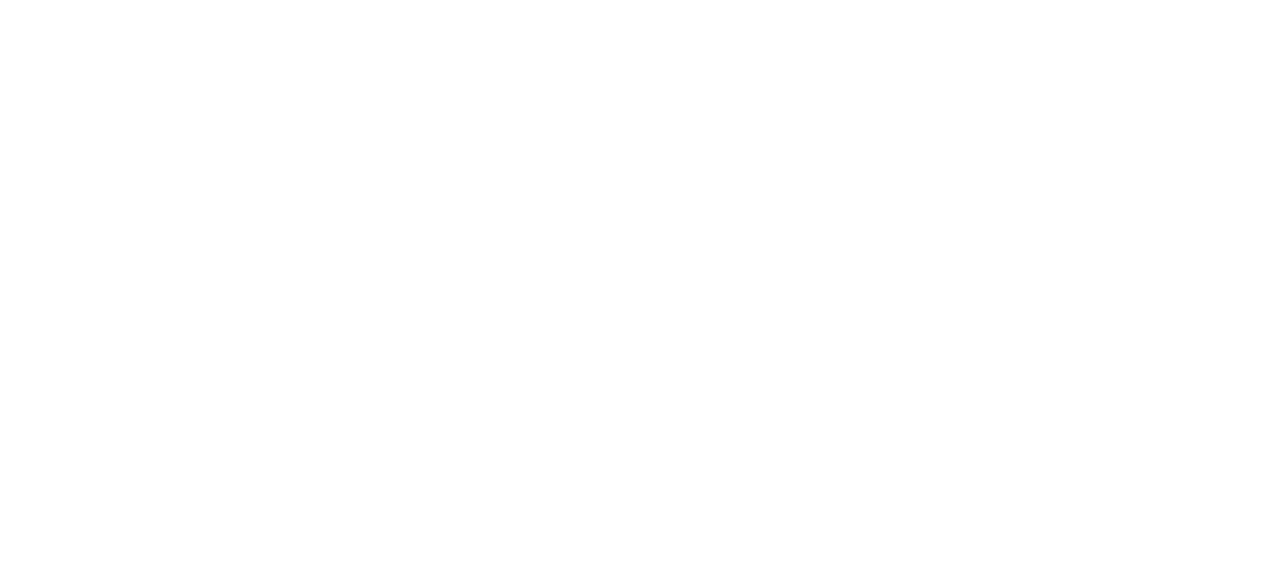
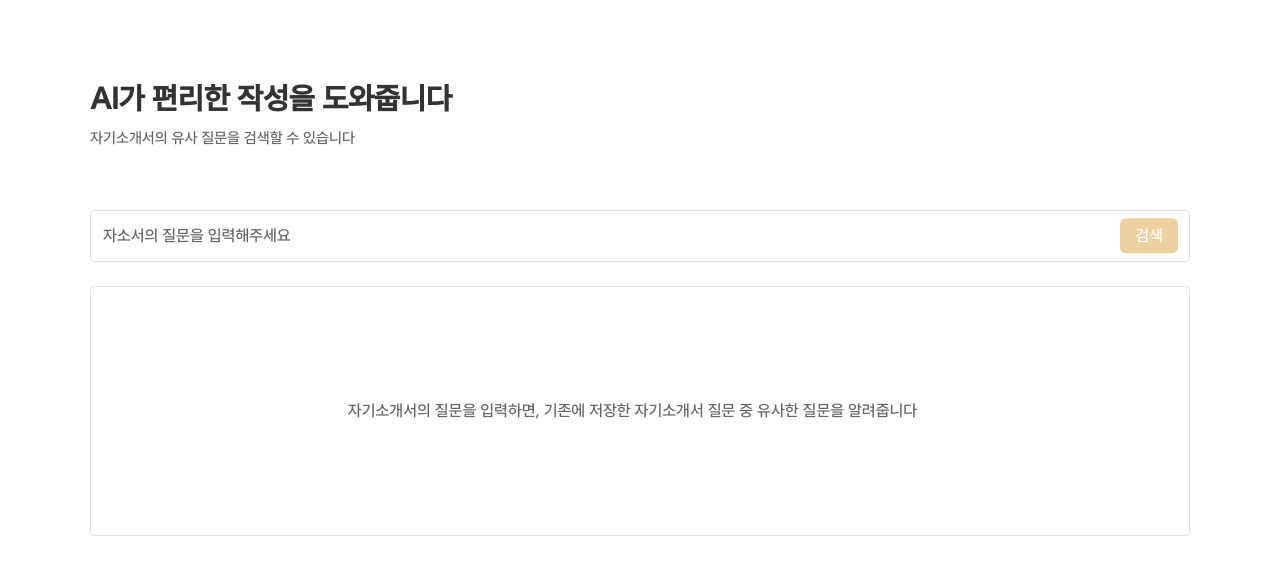
Before and after one commit to myy-resumate/Frontend, a React (Create React App) app: page /aiTool in a window 1280 px wide. Before the commit this address had no page. Shown: the top 574 px of the page. Built offline with nearby package versions, Linux system fonts and the light colour scheme.

Commit message:
:sparkles: feat: AI 도구 화면 구현 #13

```diff
--- a/src/App.js
+++ b/src/App.js
@@ -18,6 +18,8 @@
 import ComingSoon from "./components/ComingSoon/ComingSoon";
 import ScrollToTop from "./common/ScrollToTop";
 import ProtectedRoute from "./common/ProtectedRoute";
+import AiTool from "./components/AiTool/AiTool";
+import AiToolCom from "./components/AiTool/AiToolCom";
 
 function App() {
   return (
@@ -33,7 +35,7 @@
         <Route path="/repository" element={<Repo />} />
         <Route path="/res" element={<Resume />} />
         <Route path="/resform" element={<ResumeForm />} />
-
+        <Route path="/aiTool" element={<AiTool />} />
 
         <Route path="/" element={<ProtectedRoute><Home /></ProtectedRoute>} />
         <Route path="/sign-up" element={<Signup />} />
@@ -42,7 +44,7 @@
         <Route path="/resume/:resumeId" element={<ProtectedRoute><ResumeCom /></ProtectedRoute>} />
         <Route path="/resume-form" element={<ProtectedRoute><ResumeFormCom /></ProtectedRoute>} />
         <Route path="/edit/:resumeId" element={<ProtectedRoute><ResumeEditFormCom /></ProtectedRoute>} />
-        <Route path="/ai" element={<ProtectedRoute><ComingSoon serviceName={'AI도구'} /></ProtectedRoute>} />
+        <Route path="/ai" element={<ProtectedRoute><AiToolCom /></ProtectedRoute>} />
         <Route path="/qna" element={<ProtectedRoute><ComingSoon serviceName={'Q&A'} /></ProtectedRoute>} />
       </Routes>
     </BrowserRouter>
--- a/src/common/apiClient.js
+++ b/src/common/apiClient.js
@@ -2,6 +2,7 @@
 
 const apiClient = axios.create({
     baseURL: 'https://hamzzi.store'
+    //baseURL: 'http://localhost:8080'
 });
 
 // 요청 인터셉터 추가: 모든 요청에 JWT 포함
--- /dev/null
+++ b/src/components/AiTool/AiTool.js
@@ -0,0 +1,103 @@
+import React, { useState } from 'react';
+import { ChevronsRight, ChevronLeft, ChevronRight } from 'lucide-react';
+import styles from './AiTool.module.css';
+import apiClient from '../../common/apiClient';
+
+function AiTool() {
+    const [searchQuery, setSearchQuery] = useState('');
+    const [currentExample, setCurrentExample] = useState(0);
+    const [examples, setExamples] = useState([]);
+    const [isLoading, setIsLoading] = useState(false);
+
+    const handleSearch = async () => {
+        try {
+            console.log("Searching for:", searchQuery);
+            setIsLoading(true);
+            const response = await apiClient.post(
+                '/api/ai',
+                { question: searchQuery },
+                { withCredentials: true }
+            );
+
+            // API 응답 데이터가 있는지 확인하고 안전하게 처리
+            //const answerList = response.data?.result?.questionAnswerDTOList || [];
+            setExamples(response.data.result.questionAnswerDTOList);
+            setCurrentExample(0);
+        } catch (error) {
+            console.error('Error fetching question:', error);
+            setExamples([]); // 에러 발생 시 빈 배열로 초기화
+        } finally {
+            setIsLoading(false);
+        }
+    }
+
+    const handleSearchChange = (e) => {
+        setSearchQuery(e.target.value);
+    };
+
+    const handlePrevExample = () => {
+        setCurrentExample(prev => prev > 0 ? prev - 1 : examples.length - 1);
+    };
+
+    const handleNextExample = () => {
+        setCurrentExample(prev => (prev + 1) % examples.length);
+    };
+
+    const handleKeyPress = (e) => {
+        if (e.key === 'Enter') {
+            handleSearch();
+        }
+    };
+
+    return (
+        <div className={styles.container}>
+            <div className={styles.header}>
+                <h1>AI가 편리한 작성을 도와줍니다</h1>
+                <p className={styles.subtitle}>자기소개서의 유사 질문을 검색할 수 있습니다</p>
+            </div>
+
+            <div className={styles.searchSection}>
+                {/* <p className={styles.searchInfo}>자기소개서의 질문을 입력하면, 기존에 저장한 자기소개서 질문 중 유사한 질문을 알려줍니다</p> */}
+
+                <div className={styles.searchBox}>
+                    <input
+                        type="text"
+                        placeholder="자소서의 질문을 입력해주세요"
+                        value={searchQuery}
+                        onChange={handleSearchChange}
+                        onKeyPress={handleKeyPress}
+                    />
+                    <button onClick={handleSearch} className={styles.searchButton} disabled={isLoading}>
+                        {isLoading ? '검색 중...' : '검색'}
+                    </button>
+                </div>
+            </div>
+
+            <div className={styles.examplesBox}>
+                {examples.length > 0 ? (
+                    <>
+                        <div className={styles.exampleContent}>
+                            <p className={styles.question}>{examples[currentExample].question}</p>
+                            <p className={styles.answer}>{examples[currentExample].answer}</p>
+                            <a href={"/resume/" + examples[currentExample].resumeId} className={styles.exampleLink}>해당 지원서로 이동 <ChevronsRight size={18} /></a>
+
+                            <div className={styles.navigationButtons}>
+                                <button onClick={handlePrevExample} className={styles.navButton} disabled={examples.length <= 1}>
+                                    <ChevronLeft size={20} />
+                                </button>
+                                <span className={styles.exampleCounter}>{currentExample + 1} / {examples.length}</span>
+                                <button onClick={handleNextExample} className={styles.navButton} disabled={examples.length <= 1}>
+                                    <ChevronRight size={20} />
+                                </button>
+                            </div>
+                        </div>
+                    </>
+                ) : (
+                    <p className={styles.emptyMessage}>자기소개서의 질문을 입력하면, 기존에 저장한 자기소개서 질문 중 유사한 질문을 알려줍니다</p>
+                )}
+            </div>
+        </div>
+    );
+}
+
+export default AiTool;
--- /dev/null
+++ b/src/components/AiTool/AiTool.module.css
@@ -0,0 +1,186 @@
+* {
+    box-sizing: border-box;
+    margin: 0;
+    padding: 0;
+}
+
+body {
+    line-height: 1.6;
+    color: #333;
+}
+
+.container {
+    display: flex;
+    flex-direction: column;
+    max-width: 1100px;
+    margin: 0 auto;
+    margin-top: 80px;
+    margin-bottom: 20px;
+    width: 100%;
+}
+
+.header {
+    margin-bottom: 60px;
+}
+
+.header h1 {
+    font-size: 30px;
+    font-weight: 1000;
+    margin-bottom: 0px;
+}
+
+.subtitle {
+    margin-top: 10px;
+    margin-bottom: 0px;
+    font-size: 15px;
+    color: #666;
+}
+
+.searchSection {
+    width: 100%;
+    margin-bottom: 24px;
+}
+
+.searchInfo {
+    font-size: 15px;
+    margin-bottom: 12px;
+}
+
+.searchBox {
+    position: relative;
+    width: 100%;
+}
+
+.searchBox input {
+    width: 100%;
+    padding: 12px;
+    padding-right: 48px;
+    border: 1px solid #e0e0e0;
+    border-radius: 4px;
+    font-size: 16px;
+    outline: none;
+    transition: border 0.2s;
+}
+
+.searchBox input:focus {
+    outline: 2px solid #ECD19E;
+}
+
+.searchBox input::placeholder {
+    font-size: 16px;
+    color: #666;
+}
+
+.emptyMessage {
+    font-size: 16px;
+    line-height: 1.7;
+    color: #666;
+    margin-right: 15px;
+    display: flex;
+    justify-content: center;
+    align-items: center;
+    height: 100%;
+}
+
+.searchButton {
+    position: absolute;
+    right: 12px;
+    top: 50%;
+    transform: translateY(-50%);
+    background-color: #ECD19E;
+    border: none;
+    cursor: pointer;
+    color: #ffffff;
+    padding: 5px 15px;
+    border-radius: 6px;
+    font-size: 16px;
+    font-weight: 500;
+    transition: background-color 0.2s;
+}
+
+.searchButton:hover {
+    background-color: #E0C08A;
+}
+
+.examplesBox {
+    width: 100%;
+    height: 250px;
+    border: 1px solid #e0e0e0;
+    border-radius: 4px;
+    padding: 20px;
+    position: relative;
+}
+
+.exampleContent {
+    margin-bottom: 0px;
+    height: calc(100% - 40px);
+    overflow-y: auto;
+    display: flex;
+    flex-direction: column;
+    gap: 0px;
+}
+
+.exampleContent p {
+    font-size: 16px;
+    line-height: 1.7;
+}
+
+.question {
+    font-size: 16px;
+    line-height: 1.7;
+    color: #333;
+    border-bottom: 1px solid #e0e0e0;
+    padding-bottom: 10px;
+    margin-right: 15px;
+    margin-bottom: 0px;
+}
+
+.answer {
+    font-size: 16px;
+    line-height: 1.7;
+    color: #333;
+    margin-right: 15px;
+    padding-top: 10px;
+}
+
+.exampleLink {
+    color: #666;
+    text-decoration: none;
+    display: flex;
+    align-items: center;
+    gap: 4px;
+    font-size: 14px;
+    margin-top: auto;
+    padding-top: 10px;
+}
+
+.exampleLink:hover {
+    color: #ECD19E;
+}
+
+.navigationButtons {
+    display: flex;
+    justify-content: center;
+    gap: 16px;
+    position: absolute;
+    bottom: 20px;
+    left: 0;
+    right: 0;
+}
+
+.navButton {
+    background: none;
+    border: none;
+    cursor: pointer;
+    padding: 4px;
+    border-radius: 4px;
+    color: #666;
+}
+
+.navButton:hover {
+    background-color: #f3f4f6;
+}
+
+.exampleCounter {
+    padding: 4px;
+}
--- /dev/null
+++ b/src/components/AiTool/AiToolCom.js
@@ -0,0 +1,22 @@
+import React from "react";
+import Navbar from "../common/NavBar";
+import Footer from "../common/Footer";
+import AiTool from "./AiTool";
+import { Helmet } from 'react-helmet';
+
+const AiToolCom = () => {
+    return (
+        <div>
+            <Helmet>
+                <title>햄매니저 - AI도구</title>
+                <link rel="icon" href="/favicon.ico" />
+            </Helmet>
+
+            <Navbar />
+            <AiTool />
+            <Footer />
+        </div>
+    );
+}
+
+export default AiToolCom;
--- a/src/components/Repo/Repo.css
+++ b/src/components/Repo/Repo.css
@@ -9,19 +9,20 @@
 /* 헤더 섹션 */
 .page-header {
     margin-top: 30px;
-    margin-bottom: 90px;
+    margin-bottom: 60px;
 }
 
 .page-title {
     font-size: 30px;
     font-weight: 1000;
-    margin-bottom: 4px;
+    margin-bottom: 0px;
 }
 
 .page-description {
     font-size: 15px;
     color: #6b7280;
-    margin-top: 15px;
+    margin-top: 10px;
+    margin-bottom: 0px;
     margin-left: 3px;
 }
 
--- a/src/components/common/NavBar.module.css
+++ b/src/components/common/NavBar.module.css
@@ -78,6 +78,6 @@
 }
 
 .authButton:hover {
-    background-color: #ECD19E;
+    color: #ECD19E;
     /* 마우스 올렸을 때 색 변경 */
 }
```
